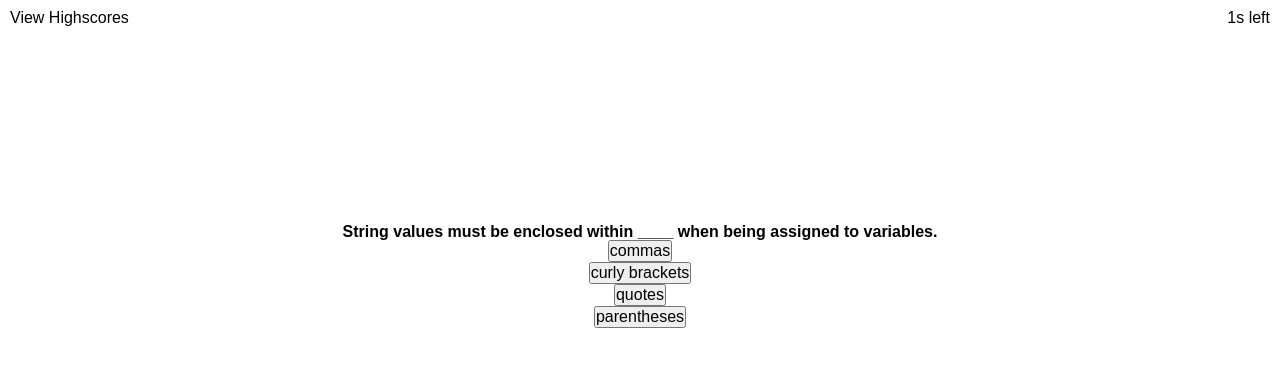
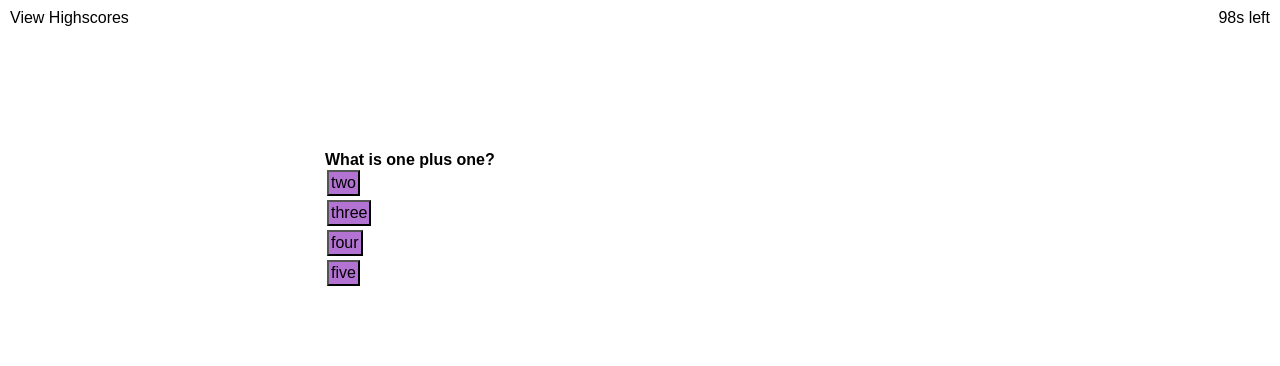
Before and after one commit to lyf703331869/code-quiz, a plain HTML site: page index.html in a window 1280 px wide. Both pictures are taken after a click on the button "Start". Drawn offline with Linux system fonts and the light colour scheme.

Commit message:
Add question information and check function

```diff
--- a/assets/css/style.css
+++ b/assets/css/style.css
@@ -1,6 +1,6 @@
 * {
   box-sizing: border-box;
-  /* border: solid 1px red; */
+  /* border: solid 1px rgb(255, 141, 141); */
 }
 
 body {
@@ -13,18 +13,31 @@ header {
 
 main {
   height: 500px;
-  display: flex;
-  flex-wrap: wrap;
-  flex-direction: column;
-  justify-content: center;
-  align-items: center;
+  position: relative;
+}
+
+main h1 {
+  font-size: 2em;
+  text-align: center;
+  margin: 1em;
 }
 
 main div {
   max-width: 50%;
-  display: flex;
-  flex-wrap: wrap;
-  flex-direction: column;
-  justify-content: center;
-  align-items: center;
+  position: relative;
+  margin-left: 25%;
+  margin-top: 10%;
 }
+
+div p button {
+  margin: 2px;
+  padding: 2px;
+  cursor: pointer;
+  background-color: rgb(179, 115, 211);
+}
+
+div p button:hover,
+div p button:active {
+  transition: 0.5s;
+  box-shadow: inset 0 0 0 2em rgb(245, 168, 168);
+}
--- a/assets/js/script.js
+++ b/assets/js/script.js
@@ -1,12 +1,18 @@
 var main = document.querySelector("main");
 var startPage = document.querySelector(".startPage");
 var startBtn = document.querySelector(".start");
+var quizQuestion = document.querySelector(".quizQuestion");
 var timeEl = document.querySelector(".timer");
-var timeLeft = 3;
-// console.log(main);
+var timeLeft = 100;
+var i = 0;
+
+var questionChar = {
+  question: "What is one plus one?",
+  answers: ["two", "three", "four", "five"],
+  correctAnswer: "two",
+};
+
 startBtn.addEventListener("click", function () {
-  main.removeChild(startBtn);
-  main.removeChild(startPage);
   var timeInterval = setInterval(function () {
     timeLeft--;
     timeEl.textContent = timeLeft + "s left";
@@ -16,10 +22,44 @@ startBtn.addEventListener("click", function () {
       //   InputYourName();
     }
   }, 1000);
-  main.children[0].style.display = "";
+  startPage.style.display = "none";
+  quizQuestion.style.display = "";
+  quizQuestions();
 });
 
+function quizQuestions() {
+  i++;
+  if (i <= 10) {
+    quizQuestion.children[0].textContent = questionChar.question;
+    quizQuestion.children[1].children[0].textContent = questionChar.answers[0];
+    quizQuestion.children[2].children[0].textContent = questionChar.answers[1];
+    quizQuestion.children[3].children[0].textContent = questionChar.answers[2];
+    quizQuestion.children[4].children[0].textContent = questionChar.answers[3];
+
+    checkIfCorrect();
+  } else {
+    //   InputYourName();
+  }
+  i++;
+}
+
+function checkIfCorrect() {
+  var answerChosen = document.querySelector(".quizQuestion");
+  answerChosen.addEventListener("click", function (event) {
+    var element = event.target;
+
+    if (
+      element.matches("button") &&
+      questionChar.correctAnswer === event.target.textContent
+    ) {
+      quizQuestions();
+    } else {
+      quizQuestions();
+      timeLeft -= 10;
+    }
+  });
+}
 // function InputYourName(event){
 //     event.preventDefault();
 //     var userName =
-// }
+//
--- a/index.html
+++ b/index.html
@@ -18,23 +18,27 @@
       <div class="startPage">
         <h1>Are You Ready?</h1>
         <p>
-          Total 10 random questions, you need to finish in 70s. Please note any
+          Total 10 random questions, you need to finish in 100s. Please note any
           wrong answers will cut off 10s. You final score will be the time left
-          and can be nagitive.
+          and can be nagitive score.
         </p>
+        <button class="start">Start</button>
       </div>
 
-      <button class="start">Start</button>
-
-      <div class="question1" style="display: none">
-        <h2>
-          String values must be enclosed within ____ when being assigned to
-          variables.
-        </h2>
-        <button>commas</button>
-        <button>curly brackets</button>
-        <button>quotes</button>
-        <button>parentheses</button>
+      <div class="quizQuestion" style="display: none">
+        <h2></h2>
+        <p>
+          <button></button>
+        </p>
+        <p>
+          <button></button>
+        </p>
+        <p>
+          <button></button>
+        </p>
+        <p>
+          <button></button>
+        </p>
       </div>
     </main>
     <script src="./assets/js/script.js"></script>
```
